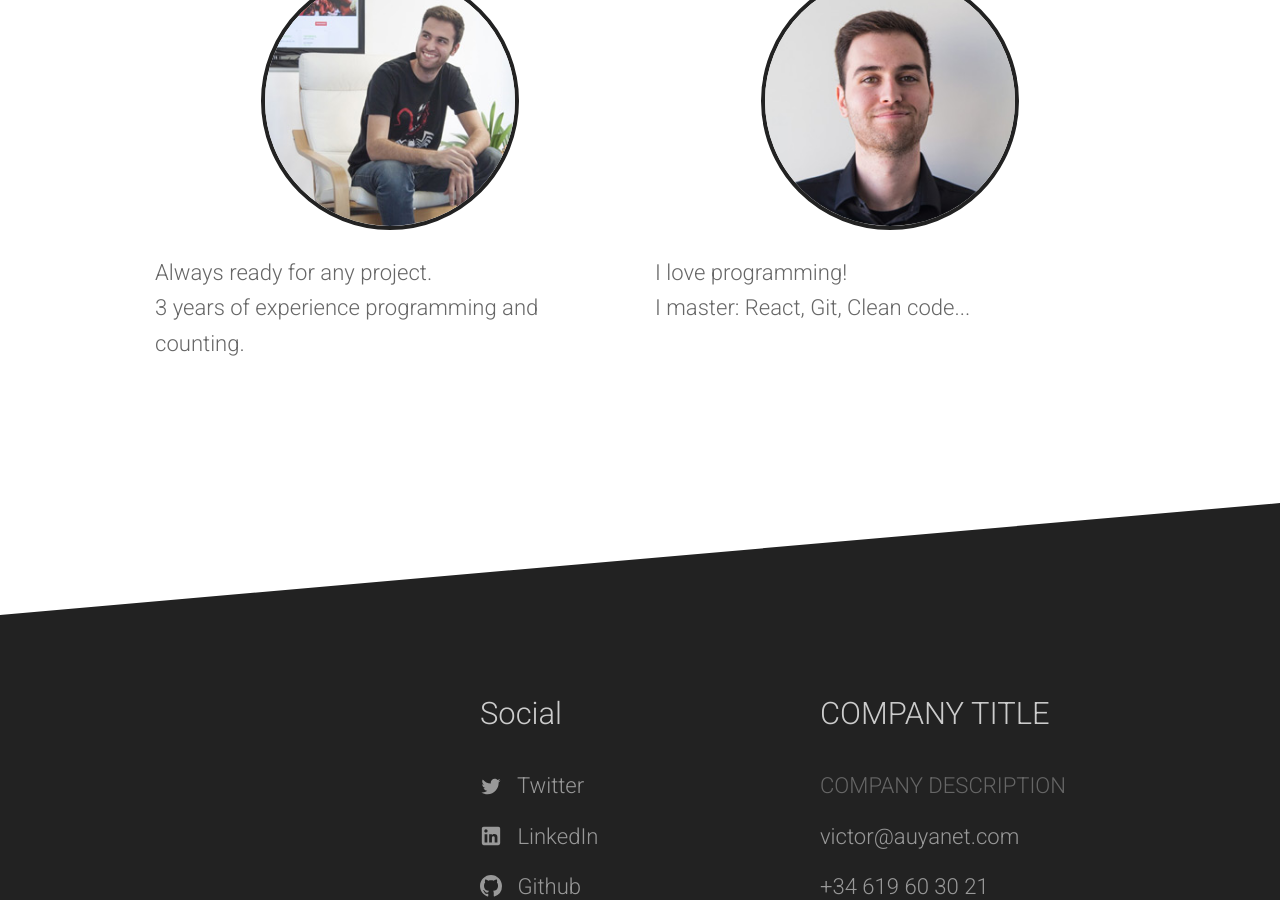
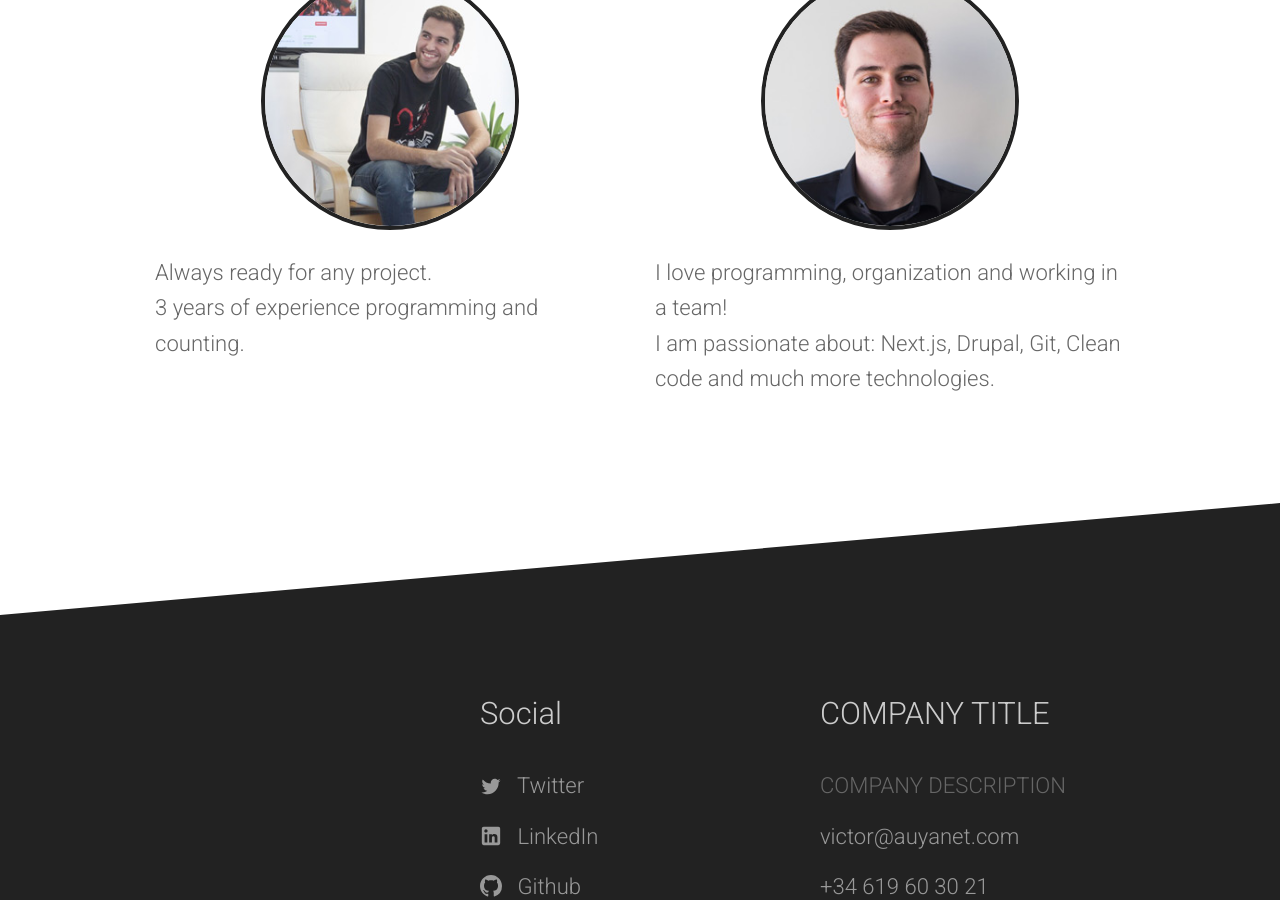
Before and after one commit to VAuyanet/portfolio, a Jekyll site: the page built from about.html, in a window 1280 px wide and 900 px high, scrolled down 603 px. Built offline with Jekyll 4.4.1, drawn with Linux system fonts in a browser that asks for light colours.

Commit message:
About me passion text

```diff
--- a/about.html
+++ b/about.html
@@ -37,10 +37,10 @@ heading: About me
         </div>
         <div class="about-text">
           <p>
-            I love programming!
+            I love programming, organization and working in a team!
           </p>
           <p>
-            I master: React, Git, Clean code...
+            I am passionate about: Next.js, Drupal, Git, Clean code and much more technologies.
           </p>
         </div>
       </div>
```
